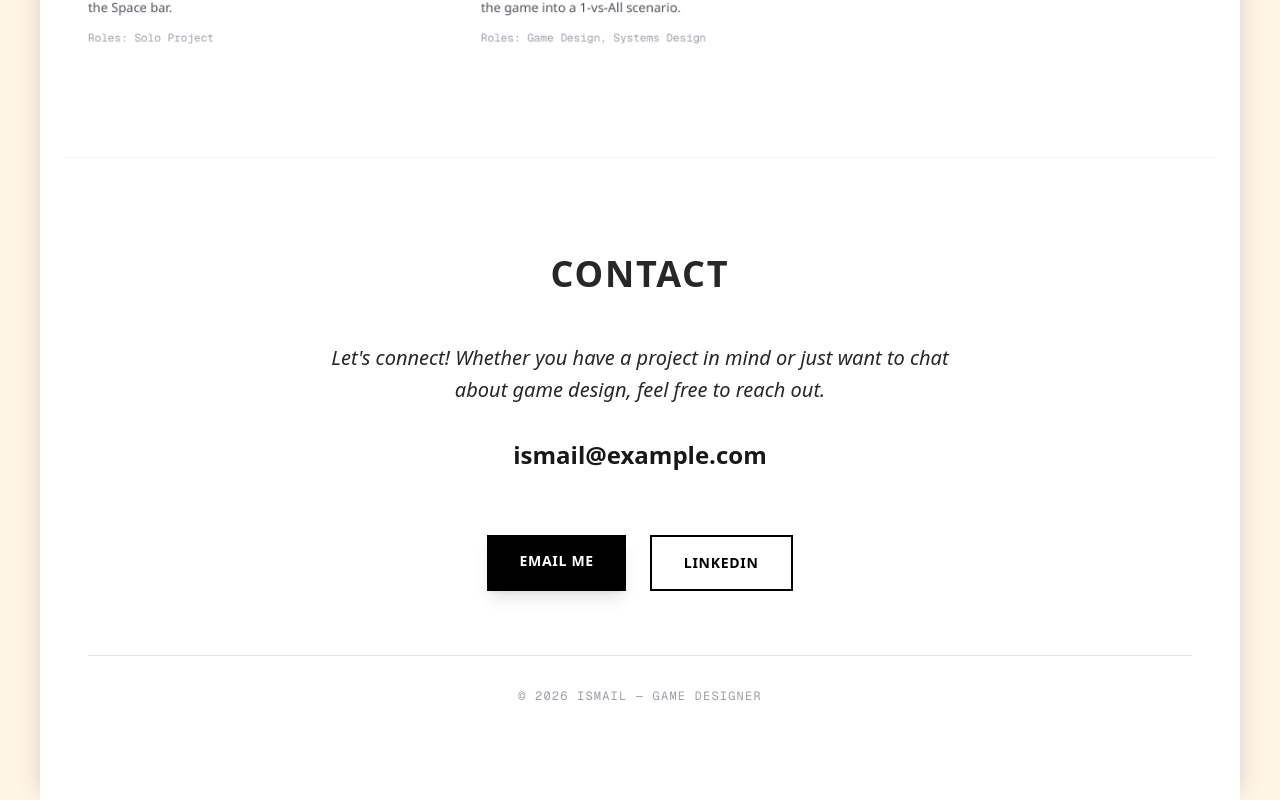
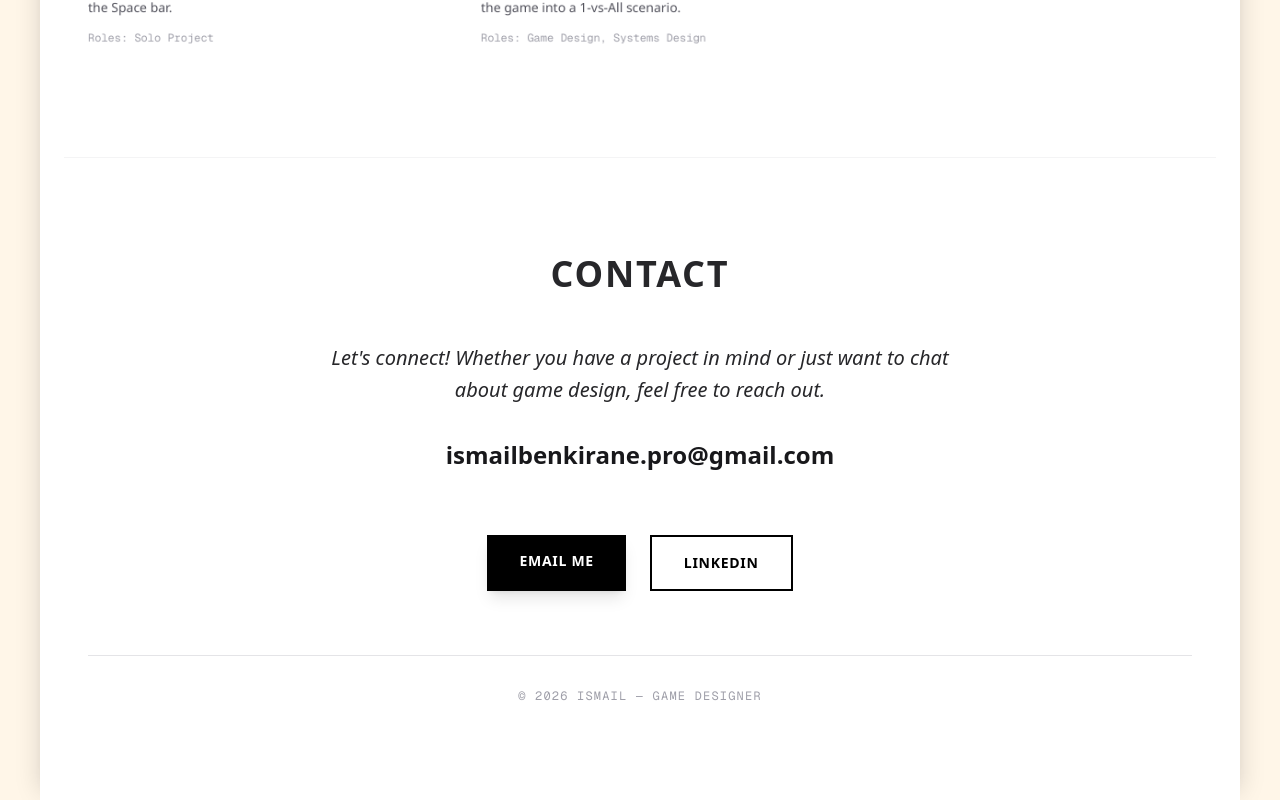
Before and after one commit to LoveNeedLove/game-design-portfolio, a Next.js app: page / in a window 1280 px wide. Shown: the part 2885-3685 px from the top of the page. Built offline with nearby package versions, Linux system fonts and the light colour scheme.

Commit message:
fix: update email

```diff
--- a/src/app/page.tsx
+++ b/src/app/page.tsx
@@ -711,7 +711,7 @@ export default function Home() {
           </p>
 
           <a href="mailto:ismail@example.com" className="text-2xl font-black text-zinc-900 hover:text-blue-600 transition-colors block">
-            ismail@example.com
+            ismailbenkirane.pro@gmail.com
           </a>
 
           <div className="flex flex-col sm:flex-row justify-center gap-6 pt-8">
```
